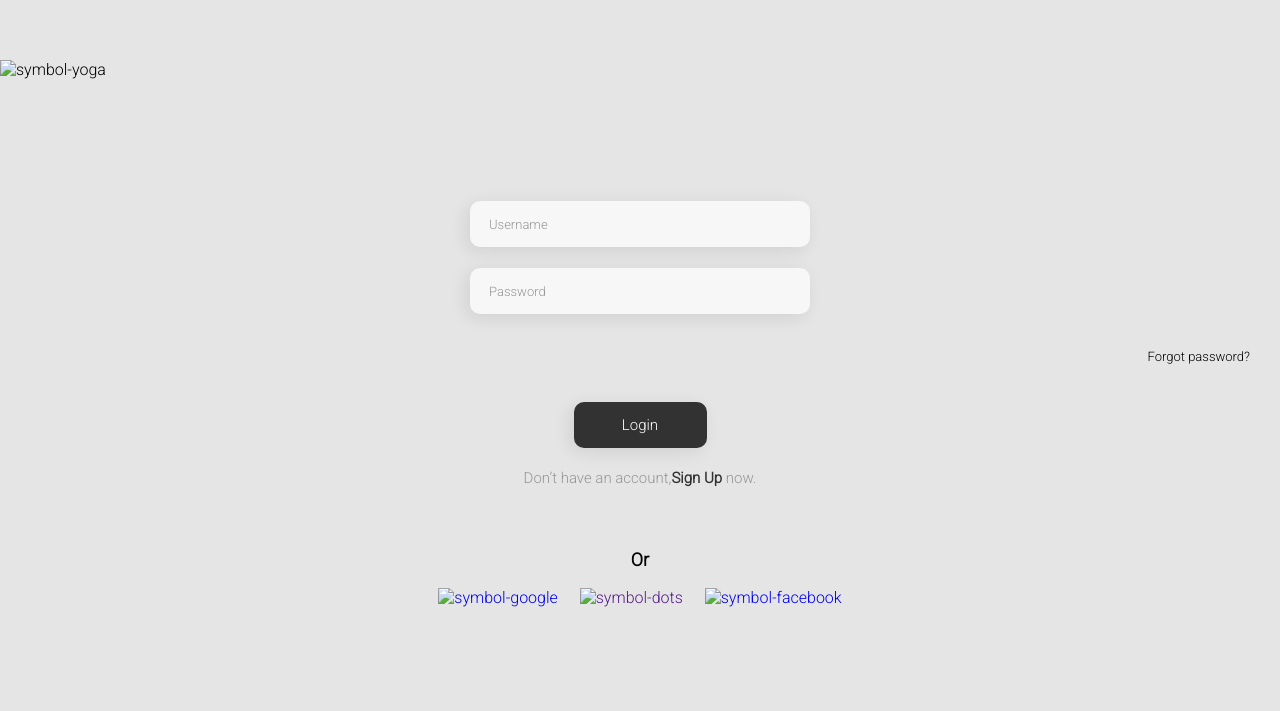
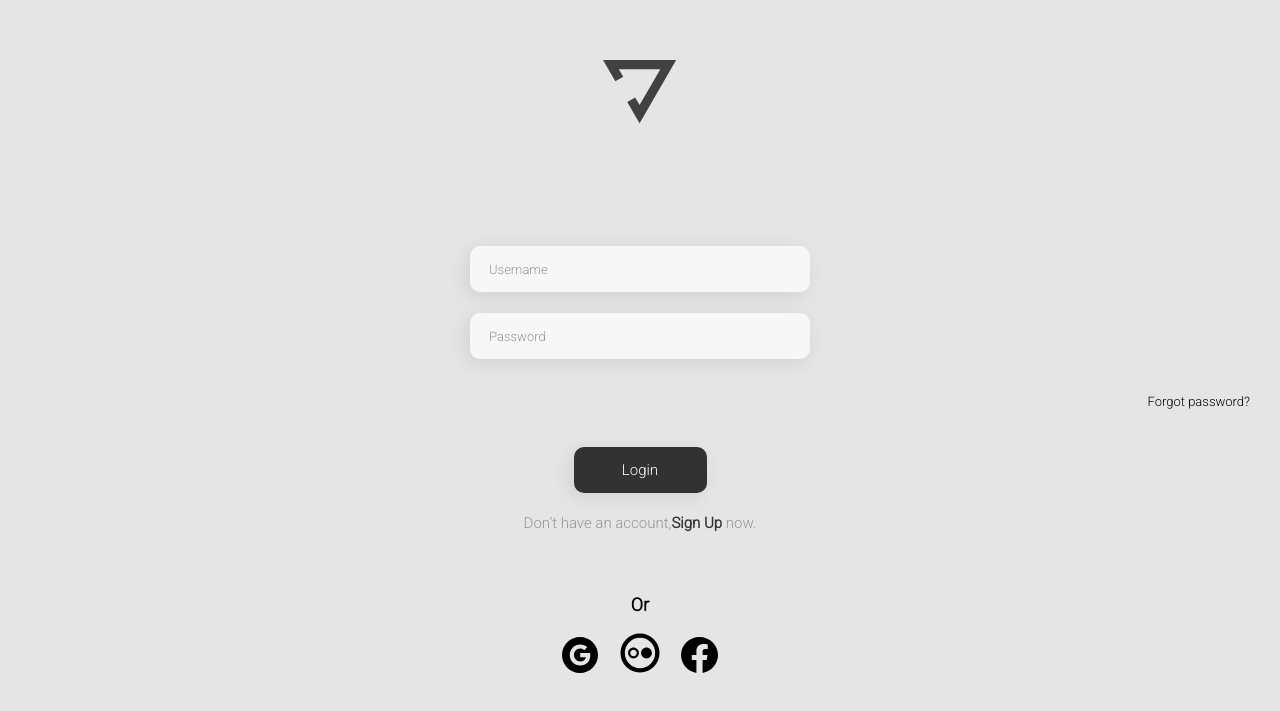
Before and after one commit to Natan-hub/Yoga-interface, a plain HTML site: page index.html in a window 1280 px wide. Shown: the part 135-846 px from the top of the page. Before the commit the page ends 822 px from the top, so only its background shows below. Drawn offline with Linux system fonts and the light colour scheme.

```diff
--- a/index.html
+++ b/index.html
@@ -14,7 +14,7 @@
 
 <body>
     <div>
-        <img class="img-yoga" src="../Assets/symbol-yoga.svg" alt="symbol-yoga">
+        <img class="img-yoga" src="./Assets/symbol-yoga.svg" alt="symbol-yoga">
         <input placeholder="Username" type="email" name="personal-email">
         <input class="input-password" placeholder="Password" type="password" name="personal-password">
         <a href="" class="forgot-password">Forgot password?</a>
@@ -24,15 +24,15 @@
 
         <div class="container">
             <a href="https://google.com.br">
-                <img src="../Assets/google.svg" alt="symbol-google">
+                <img src="./Assets/google.svg" alt="symbol-google">
             </a>
 
             <a href="" class="img-link">
-                <img src="../Assets/dots.svg" alt="symbol-dots">
+                <img src="./Assets/dots.svg" alt="symbol-dots">
             </a>
 
             <a href="https://facebook.com">
-                <img src="../Assets/facebook.svg" alt="symbol-facebook">
+                <img src="./Assets/facebook.svg" alt="symbol-facebook">
             </a>
         </div>
     </div>
```
Also changed, not shown: Assets/Foto.jpg (added), Assets/Screen - Yoga.png (added), Assets/dots.svg (added), Assets/facebook.svg (added), Assets/google.svg (added), Assets/symbol-yoga.svg (added), 1 other file.
